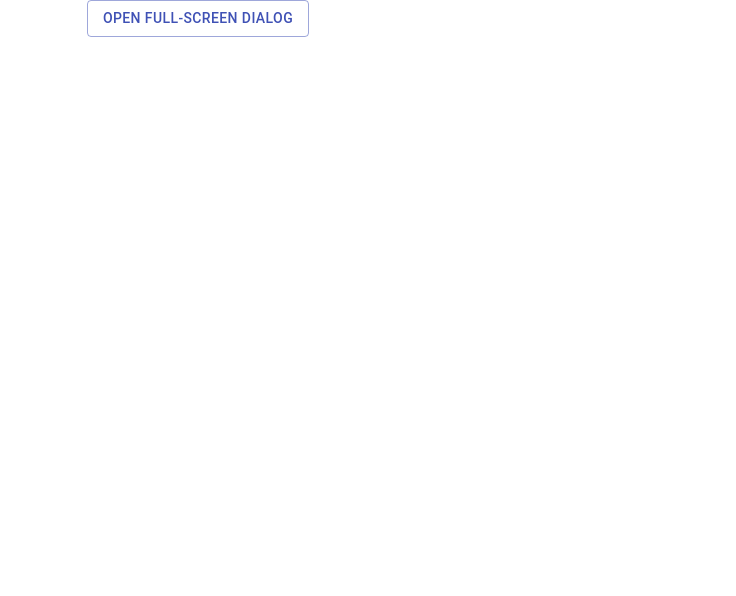
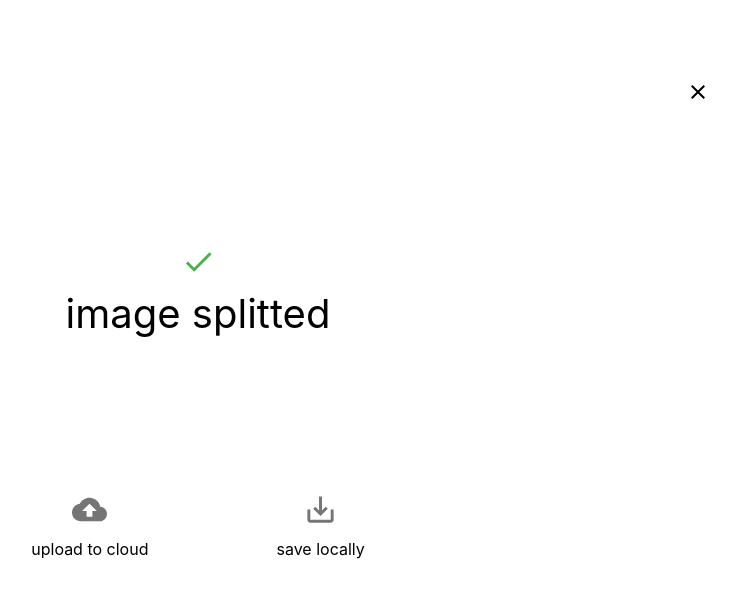
Before and after one commit to ocr-data-preparation/application, a React (Create React App) app: page / in a window 1280 px wide. Shown: the top 596 px of the page, without its empty margins (442-1178 px from the left). Built offline with nearby package versions, Linux system fonts and the light colour scheme.

Commit message:
split done page

```diff
--- a/src/App.css
+++ b/src/App.css
@@ -1,38 +1,19 @@
 .App {
   text-align: center;
 }
+.App-header{
+  height: 30vh;
+  font-size: 5vh;
 
-.App-logo {
-  height: 40vmin;
-  pointer-events: none;
 }
-
-@media (prefers-reduced-motion: no-preference) {
-  .App-logo {
-    animation: App-logo-spin infinite 20s linear;
-  }
+.navbar{
+  height: 20vh;
+  text-align: right;
+  margin-right: 10vw;
+  margin-top: 10vh;
 }
-
-.App-header {
-  background-color: #282c34;
-  min-height: 100vh;
+.lowerPage{
   display: flex;
-  flex-direction: column;
   align-items: center;
   justify-content: center;
-  font-size: calc(10px + 2vmin);
-  color: white;
 }
-
-.App-link {
-  color: #61dafb;
-}
-
-@keyframes App-logo-spin {
-  from {
-    transform: rotate(0deg);
-  }
-  to {
-    transform: rotate(360deg);
-  }
-}
--- a/src/App.js
+++ b/src/App.js
@@ -1,14 +1,16 @@
-import React from "react";
-import "./App.css";
+import React,{Component} from 'react';
+import './App.css';
+import SplitDone from './components/splitDone/splitDoneComp'
 
-import Home from "./components/Home";
-
-function App() {
-  return (
-    <div className="App">
-      <Home />
-    </div>
-  );
+class App extends Component {
+  constructor(props){
+    super(props)
+  }
+  render(){
+    return(
+      <SplitDone/>
+    )
+  }
 }
 
 export default App;
--- /dev/null
+++ b/src/components/splitDone/splitDoneComp.css
@@ -0,0 +1,19 @@
+.App {
+    text-align: center;
+  }
+  .App-header{
+    height: 30vh;
+    font-size: 5vh;
+
+  }
+  .navbar{
+    height: 20vh;
+    text-align: right;
+    margin-right: 10vw;
+    margin-top: 10vh;
+  }
+  .lowerPage{
+    display: flex;
+    align-items: center;
+    justify-content: center;
+  }
--- /dev/null
+++ b/src/components/splitDone/splitDoneComp.js
@@ -0,0 +1,40 @@
+import React,{Component} from 'react';
+import './splitDoneComp.css';
+import IconButton from '@material-ui/core/IconButton';
+import CloudUploadIcon from '@material-ui/icons/CloudUpload';
+import SaveAltIcon from '@material-ui/icons/SaveAlt';
+import DoneIcon from '@material-ui/icons/Done';
+import { green } from '@material-ui/core/colors';
+import CloseIcon from '@material-ui/icons/Close';
+
+class SplitDone extends Component {
+  constructor(props){
+    super(props)
+  }
+  render(){
+    return(
+      <div className="App">
+        <div className="navbar">
+          <CloseIcon></CloseIcon>
+        </div>
+        <div className="App-header">
+            <DoneIcon style={{ color: green[500] }} fontSize="large"/>
+            <div>image splitted </div>
+        </div>
+        <div className="lowerPage">
+          <div>
+          <IconButton aria-label="upload"> <CloudUploadIcon fontSize="large"/></IconButton>
+                <div>upload to cloud </div>
+          </div>
+          <div style={{marginLeft:"10vw"}}>
+          <IconButton aria-label="save"> <SaveAltIcon fontSize="large"/> </IconButton>
+              <div>save locally</div>
+              </div>
+          </div>
+        </div>
+    );
+
+  }
+}
+
+export default SplitDone;
```
